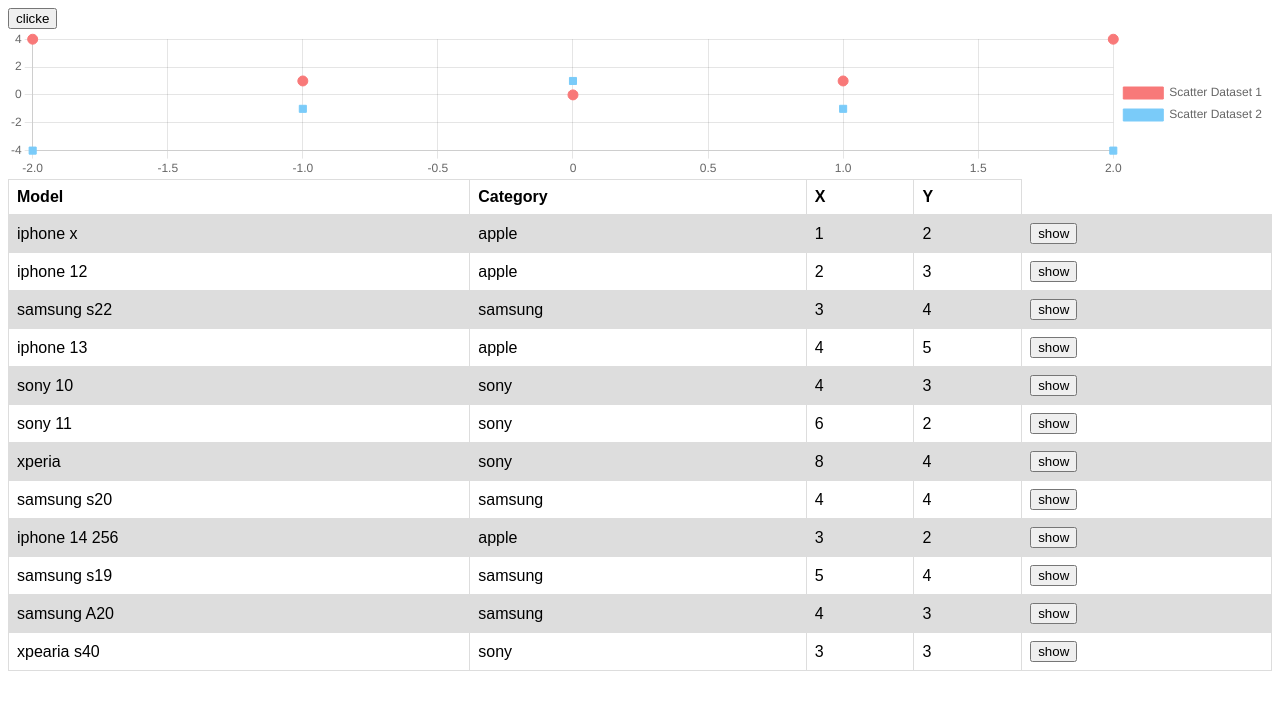
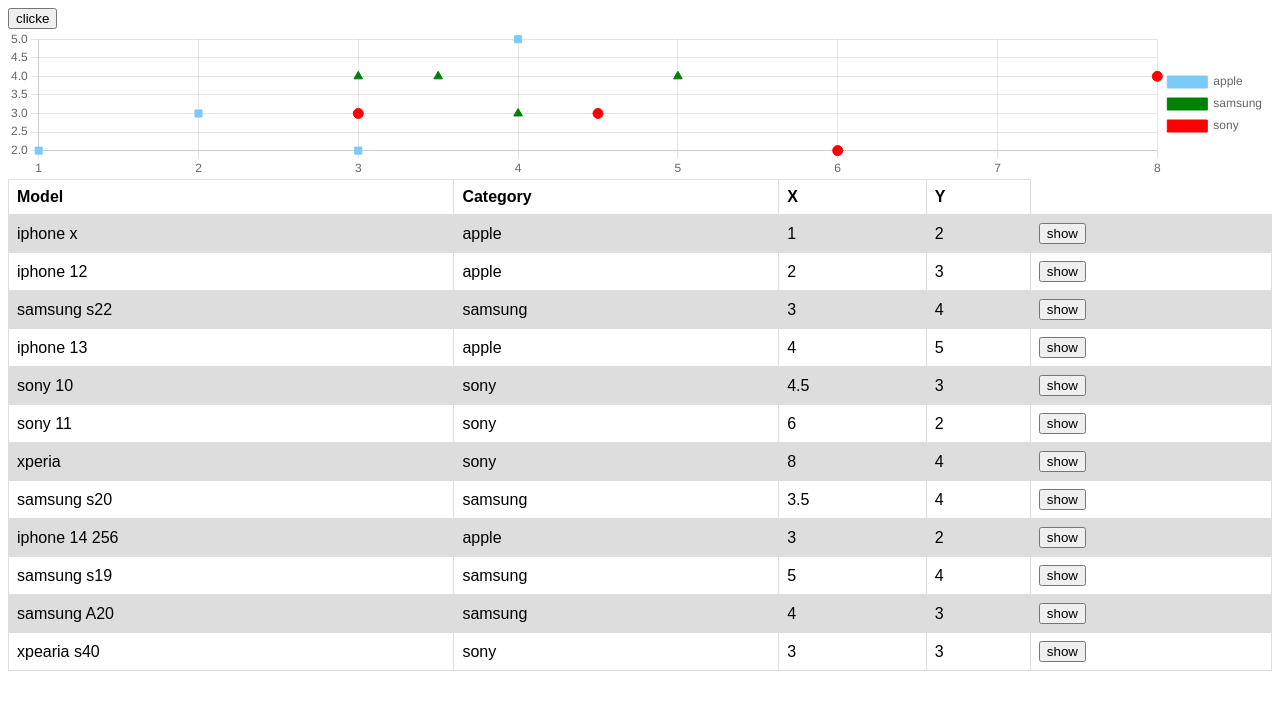
Before and after one commit to hknp796/chart, a Vue app: page /chartjs in a window 1280 px wide. Shown: the top 710 px of the page. Built offline with nearby package versions, Linux system fonts and the light colour scheme; what @canvasjs/vue-charts would draw is missing.

Commit message:
legend customise

```diff
--- a/src/components/chartjs.vue
+++ b/src/components/chartjs.vue
@@ -1,7 +1,7 @@
 <template>
     <button @click="buttonclick"> clicke</button>
     <div>
-        <component v-bind:is="chartType" :data="scatterData" :options="options" />
+        <component v-bind:is="chartType"  :data="chartOptions" :options="options" />
     </div>
     <table>
         <tr>
@@ -10,12 +10,12 @@
             <th>X</th>
             <th>Y</th>
         </tr>
-        <tr v-for="i in responseData" :key="i">
+        <tr v-for="i in tableData" :key="i">
             <td>{{ i.model }}</td>
             <td>{{ i.category }}</td>
             <td>{{ i.x }}</td>
             <td>{{ i.y }}</td>
-            <td><button>show</button></td>
+            <td><button @click="showInChart(i)">show</button></td>
         </tr>
     </table>
 </template>
@@ -43,90 +43,91 @@
     {
         "model": "iphone x",
         "category": "apple",
-        "x": 1,
-        "y": 2,
+        x: 1,
+        y: 2,
         id:1
     },
     {
         "model": "iphone 12",
         "category": "apple",
-        "x": 2,
-        "y": 3,
+        x: 2,
+        y: 3,
         id:2
 
     },
     {
         "model": "samsung s22",
         "category": "samsung",
-        "x": 3,
-        "y": 4,
+        x: 3,
+        y: 4,
         id:3
     },
     {
         "model": "iphone 13",
         "category": "apple",
-        "x": 4,
-        "y": 5,
+        x: 4,
+        y: 5,
         id:4
 
     },
     {
         "model": "sony 10",
         "category": "sony",
-        "x": 4,
-        "y": 3,
+        x: 4.5,
+        y: 3,
         id:5
     },
     {
         "model": "sony 11",
         "category": "sony",
-        "x": 6,
-        "y": 2,
+        x: 6,
+        y: 2,
         id:6
     },
     {
         "model": "xperia",
         "category": "sony",
-        "x": 8,
-        "y": 4,
+        x: 8,
+        y: 4,
         id:7
     },
     {
         "model": "samsung s20" ,
         "category": "samsung",
-        "x": 4,
-        "y": 4,
+        x: 3.5,
+        y: 4,
         id:8
     },
     {
         "model": "iphone 14 256" ,
         "category": "apple",
-        "x": 3,
-        "y": 2,
+        x: 3,
+        y: 2,
         id:9
     },
     {
         "model": "samsung s19" ,
         "category": "samsung",
-        "x": 5,
-        "y": 4,
+        x: 5,
+        y: 4,
         id:10
     },
     {
         "model": "samsung A20" ,
         "category": "samsung",
-        "x": 4,
-        "y": 3,
+        x: 4,
+        y: 3,
         id:11
     },
     {
         "model": "xpearia s40" ,
         "category": "sony",
-        "x": 3,
-        "y": 3,
+        x: 3,
+        y: 3,
         id:12
     }
 ])
+const tableData = ref(responseData.value)
 
 const chartOptions = ref({
     datasets: []
@@ -135,46 +136,48 @@
     {
         borderColor: '#7acbf9',
         backgroundColor: '#7acbf9',
+    },
+    {
+        borderColor: '#f87979',
+        backgroundColor: '#f87979',
+    },
+    {
+        borderColor: '#008000',
+        backgroundColor: '#008000',
+    },
+
+    {
+        borderColor: '#ff0000',
+        backgroundColor: '#ff0000',
+    },
+    {
+        borderColor: '#ff0000',
+        backgroundColor: '#ff0000',
     }
 ]
-const shapes = ['rect']
+const shapes = ['rect','triangle','triangle']
 responseData.value.forEach(({ category, ...data }, index) => {
-    if (!chartOptions.value.datasets.some(({ label }) => label === category))
+    if (!chartOptions.value.datasets.some(({ label }) => label === category)){
+
         chartOptions.value.datasets.push({
             label: category,
             fill: false,
-            data: [{ category, ...data }],
-            pointRadius: [],
+            ...colors[index],
+            data: [{category,  ...data }],
             hidden: false,
+            pointRadius:[5],
             pointStyle: shapes[index],
-            ...colors[index],
         })
+    }
     else {
         const dataset = chartOptions.value.datasets.find(({ label }) => label === category)
-        dataset.data.push({ category, ...data })
+        dataset.data.push({category, ...data })
     }
 })
-console.log(chartOptions.value)
 
-const groupedData = responseData.value.reduce((result, item) => {
-    const category = item.category;
-    if (!result[category]) {
-        result[category] = [];
-    }
-    result[category].push(item);
-    return result;
-}, {});
-const filteredArray = Object.values(groupedData).map(group => {
-    const filteredObj = {};
-    group.forEach(item => {
-        filteredObj.x = item.x;
-        filteredObj.y = item.y;
-    });
-    return filteredObj;
-});
 
-// console.log(filteredArray);
-// console.log(groupedData);
+
+
 let chartType = ref(Scatter)
 const scatterData = ref({
     datasets: [
@@ -242,11 +245,10 @@
         },
     ]
 })
+
+console.log(chartOptions.value)
+// console.log(scatterData.value)
 const pointClick = (e, a, b) => {
-    console.log(e, a, b);
-    console.log(
-        // b.ctx.canvas.style.scale = 3
-    );
     // console.log(a[0].index);
     // scatterData.value = {
     //         datasets: scatterData.value.datasets.map((data, i) => {
@@ -257,6 +259,10 @@
     //         })
     //     }
 }
+
+const showInChart = (item)=>{
+console.log({item});
+}
 const options = ref({
     responsive: true,
     maintainAspectRatio: false,
@@ -264,8 +270,8 @@
         legend: {
             display: true,
             onClick: newLegendClickHandler,
-            position: 'right'
-        },
+            position: 'right',
+            },
         tooltip: {
                 callbacks: {
                     label: function(context) {
@@ -278,65 +284,46 @@
     onClick: pointClick,
 
 })
-// const buttonclick = () => {
-//     scatterData.value = {
-//         datasets: scatterData.value.datasets.map((data, i) => {
-//             const y = data
-//             // console.log(y.pointRadius);
-//             if (y.pointRadius[3] === 10) {
-//                 y.pointRadius[3] = 5;
-//             } else {
-//                 y.pointRadius[3] = 10;
-//             }
-//             return y
-//         })
-//     }
-// }
-// setInterval(() => {
-//     buttonclick();
-// }, 500);
+const buttonclick = () => {
 
+}
 
 const currentCategoryIndex = ref(null)
 function newLegendClickHandler(e, legendItem, legend) {
+    tableData.value = chartOptions.value.datasets[legendItem.datasetIndex].data
     const index = legendItem.datasetIndex
 
     if (currentCategoryIndex.value === index) {
         currentCategoryIndex.value = null
-        scatterData.value = {
-            datasets: scatterData.value.datasets.map((data, i) => {
+        chartOptions.value = {
+            datasets: chartOptions.value.datasets.map((data, i) => {
                 const y = data
+                tableData.value = responseData.value
                 y.pointRadius = [5, 5, 5, 5]
                 if (y.backgroundColor.length === 9) {
                     y.backgroundColor = y.backgroundColor.slice(0,-2)
                 }
-                // y.hidden = false
                 return y
             })
         }
         return
     }
     currentCategoryIndex.value = index;
-    // const ci = legend.chart;
-    // if (ci.isDatasetVisible(currentCategoryIndex.value)) {
-    //     legendItem.hidden = true;
-    // }
-    scatterData.value = {
-        datasets: scatterData.value.datasets.map((data, i) => {
-            console.log(data);
+    chartOptions.value = {
+        datasets: chartOptions.value.datasets.map((data, i) => {
             const y = data
             if (currentCategoryIndex.value !== i){
-                // console.log(y,'y');
+                if (y.backgroundColor.length === 9) {
+                    y.backgroundColor = y.backgroundColor.slice(0,-2)
+                }
                 y.backgroundColor = y.backgroundColor+'33'
                 y.pointRadius = [3, 3, 3, 3]
             }
             else {
                 if (y.backgroundColor.length === 9) {
-                    // console.log(y.backgroundColor.length)
                     y.backgroundColor = y.backgroundColor.slice(0,-2)
                 }
                 y.pointRadius = [10, 10, 10, 10]
-                // y.hidden = false
             }
             return y
         })
```
